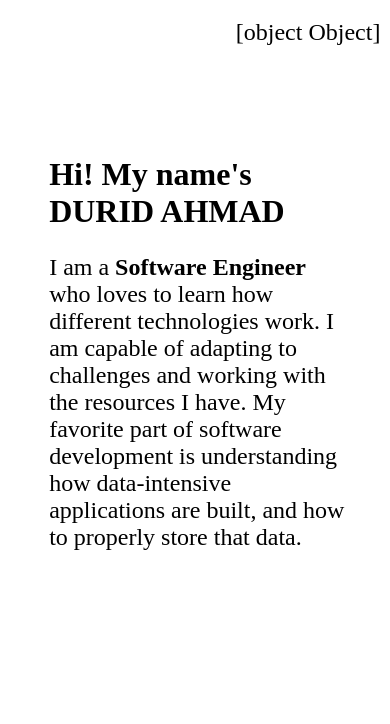
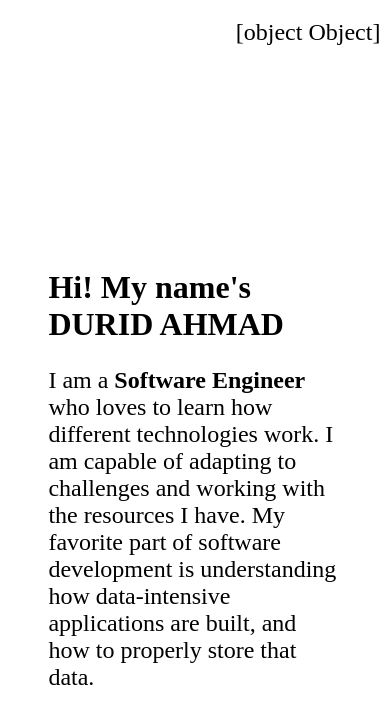
Before and after one commit to durid-ah/durid-ah.github.io, a Next.js app: page / in a window 390 px wide. Shown: the top 724 px of the page. Built offline with nearby package versions, Linux system fonts and the light colour scheme.

Commit message:
starting restructure of home page

```diff
--- a/component/app_links.module.css
+++ b/component/app_links.module.css
@@ -49,6 +49,7 @@
       margin: 0;
       width: 100%;
       padding-left: 0;
+      font-size: 1.75rem;
    }
 
    /** Override button highlight on mobile when hovering */
--- a/component/layout.module.css
+++ b/component/layout.module.css
@@ -1,5 +1,5 @@
 .screen {
-   height: 100vh;
+   min-height: 100vh;
 }
 
 .navbar {
@@ -32,7 +32,8 @@
 }
 
 .contentDisplay {
-   height: 100%;
+   min-height: 100%;
+   display: flex;
 }
 
 @media screen and (max-width: 480px) {
--- a/component/layout.tsx
+++ b/component/layout.tsx
@@ -28,10 +28,7 @@ export default function Layout({children, location} : LayoutProps) {
                <AppMenu location={location} />
             </div>
          }
-
-         <div className={styles.contentDisplay}>
-            {children}
-         </div>
+         {children}
       </div>
    );
 }
--- a/pages/index.tsx
+++ b/pages/index.tsx
@@ -15,6 +15,7 @@ export default function Home() {
       </Head>
 
       <main className={styles.main}>
+        <div className={styles.introWrapper}>
           <div className={styles.intro}>
             <div className={styles.bottomSlant}></div>
             <div className={styles.content}>
@@ -29,6 +30,7 @@ export default function Home() {
               </div>
             </div>
           </div>
+        </div>
       </main>
 
       <footer className={styles.footer}>
--- a/styles/Home.module.css
+++ b/styles/Home.module.css
@@ -1,8 +1,29 @@
+.introWrapper {
+  width: 100%;
+  height: 100%;
+  display: flex;
+  margin-bottom: 20%;
+}
+
 .intro {
   height: 70%;
+  display: flex;
   width: 75%;
   background-color: white;
   position: relative;
+}
+
+/* The slant of the right border */
+.intro:after {
+  height: 100%;
+  width: 100%;
+  background-color: white;
+  position: absolute;
+  content: "";
+  transform: skew(-25deg);
+  transform-origin: bottom right;
+  z-index: 1;
+  right: 0;
 }
 
 .focus {
@@ -16,7 +37,7 @@
 
 /* Div containing the intro text*/
 .content {
-  position: absolute;
+  position: relative;
   width: 100%;
   height: 100%;
   display: flex;
@@ -43,18 +64,7 @@
   text-align: left;
 }
 
-/* The slant of the right border */
-.intro:after {
-  height: 100%;
-  width: 100%;
-  background-color: white;
-  position: absolute;
-  content: "";
-  transform: skew(-25deg);
-  transform-origin: bottom right;
-  z-index: 1;
-  right: 0;
-}
+
 
 /*This is the bottom slanted border of the main div*/
 .bottomSlant {
@@ -70,14 +80,14 @@
 }
 
 .main {
-  height: 75vh;
   background-color: var(--main-color);
   overflow-x: hidden;
+  display: flex;
 }
 
 @media screen and (max-width: 1024px) {
   .main {
-    height: 100vh;
+    min-height: 100vh;
   }
 }
 
@@ -102,10 +112,22 @@
   .paragraph {
     width: 80%;
   }
+
+  .main {
+    height: 75vh;
+  }
 }
 
 @media screen and (max-width: 480px) {
   .paragraph {
     align-items: center;
   }
+
+  .intro {
+    height: 100vh;
+  }
+
+  .main {
+    height: 150vh;
+  }
 }
```
Lines whose indentation alone changed are shown as unchanged.
